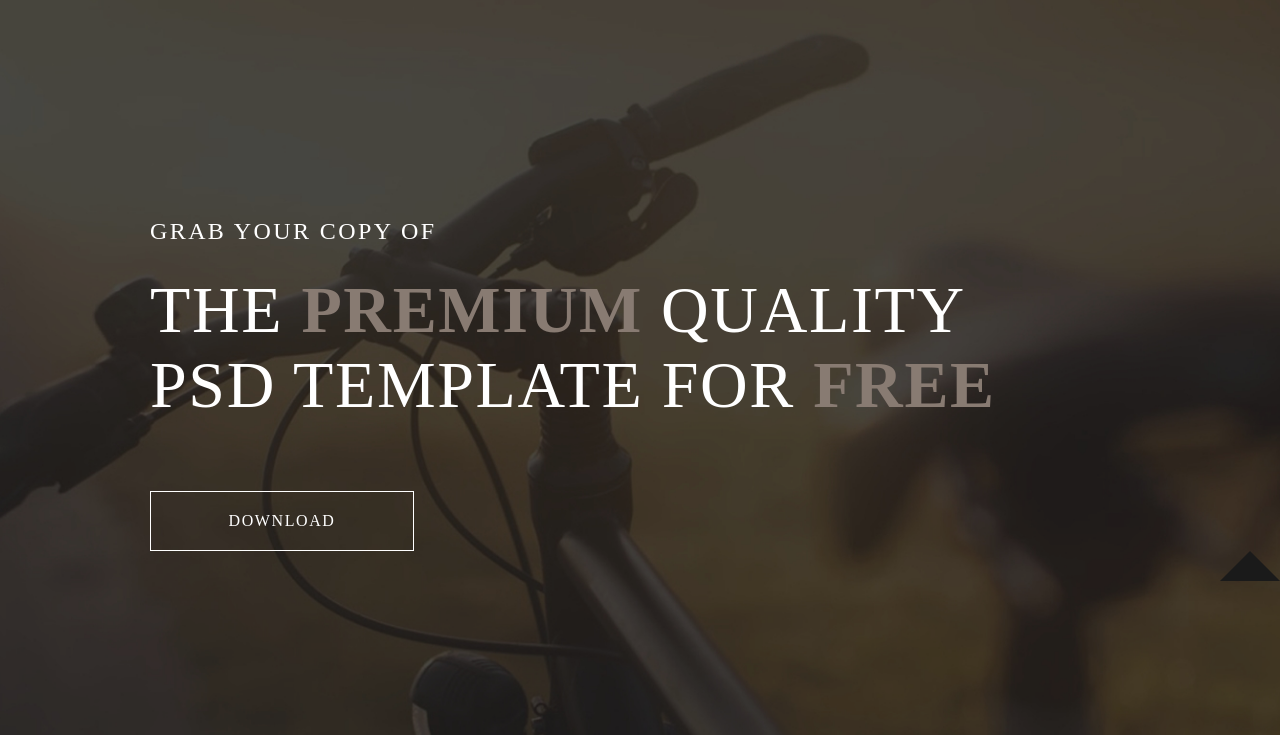
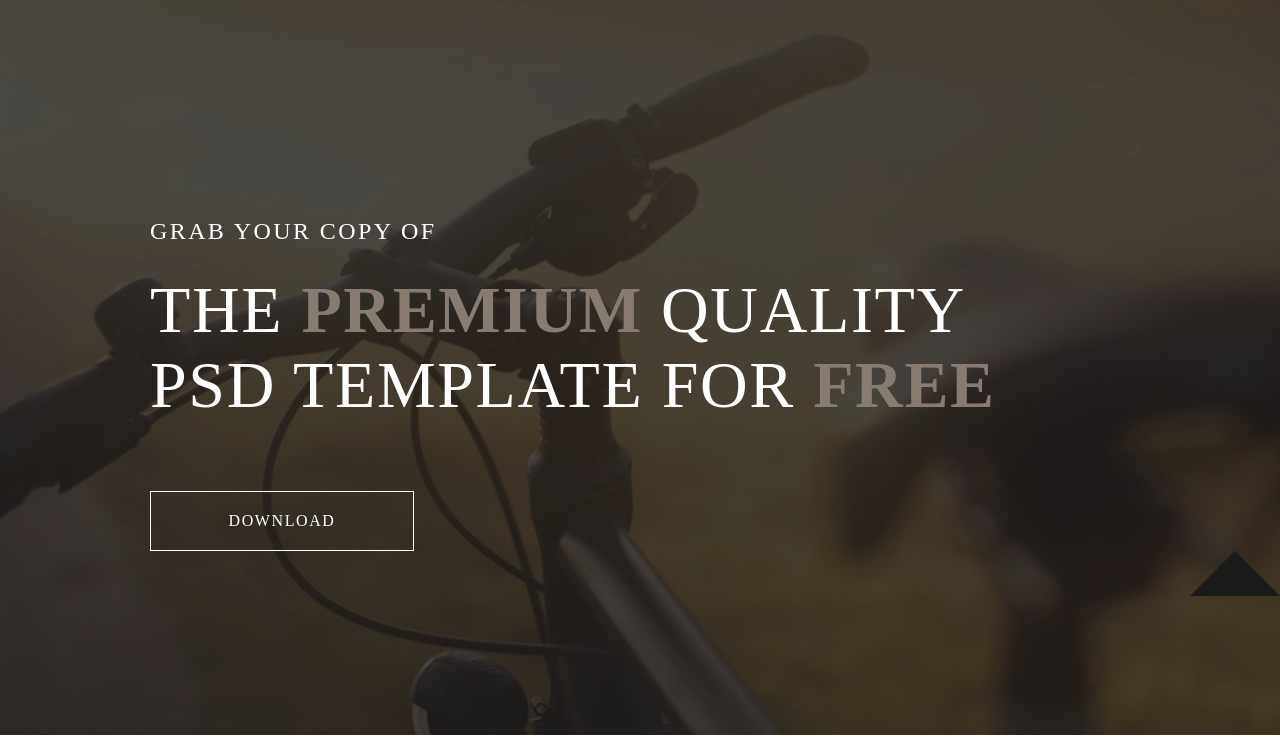
Before and after one commit to Nonsensens/New_my_project, a PHP site: page / in a window 1280 px wide. Shown: the part 89-830 px from the top of the page. Run offline with PHP 8.4, Linux system fonts and the light colour scheme; style sheets or scripts are compiled from the project's sources.

Commit message:
ыфвфы

```diff
--- a/style.css
+++ b/style.css
@@ -1259,7 +1259,7 @@ header {
     content: '';
     width: 0;
     height: 0;
-    border: 30px solid transparent;
+    border: 45px solid transparent;
     border-top-color: #000;
     border-bottom: 0;
     transform: rotate(180deg);
```
